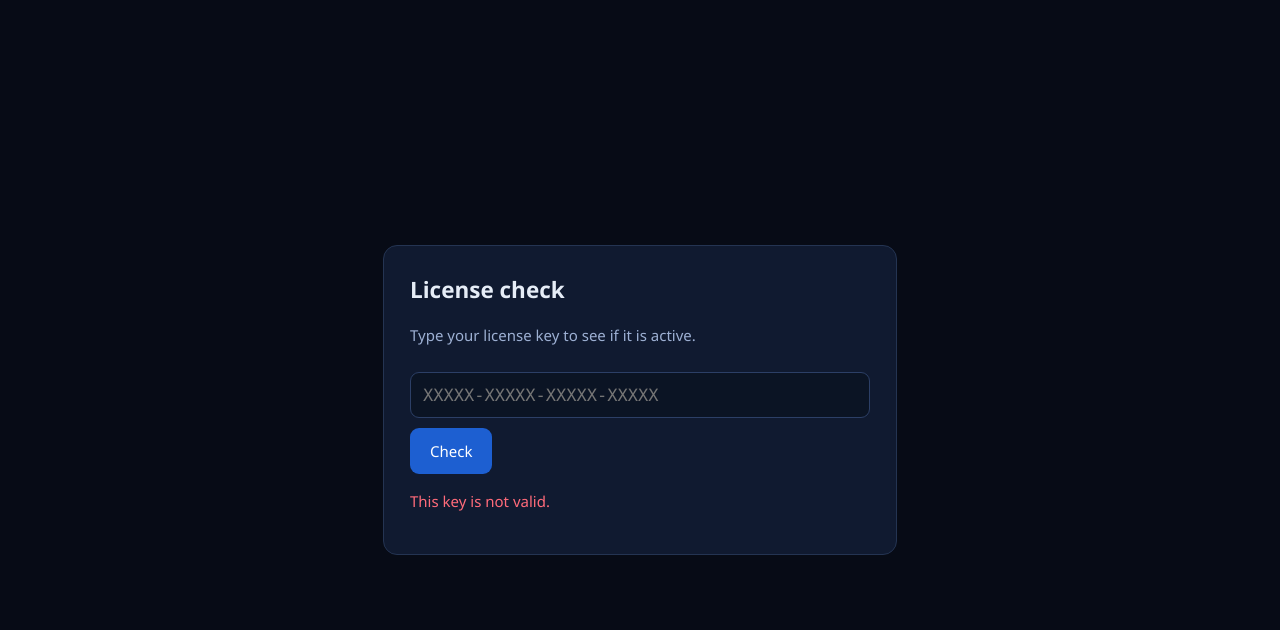
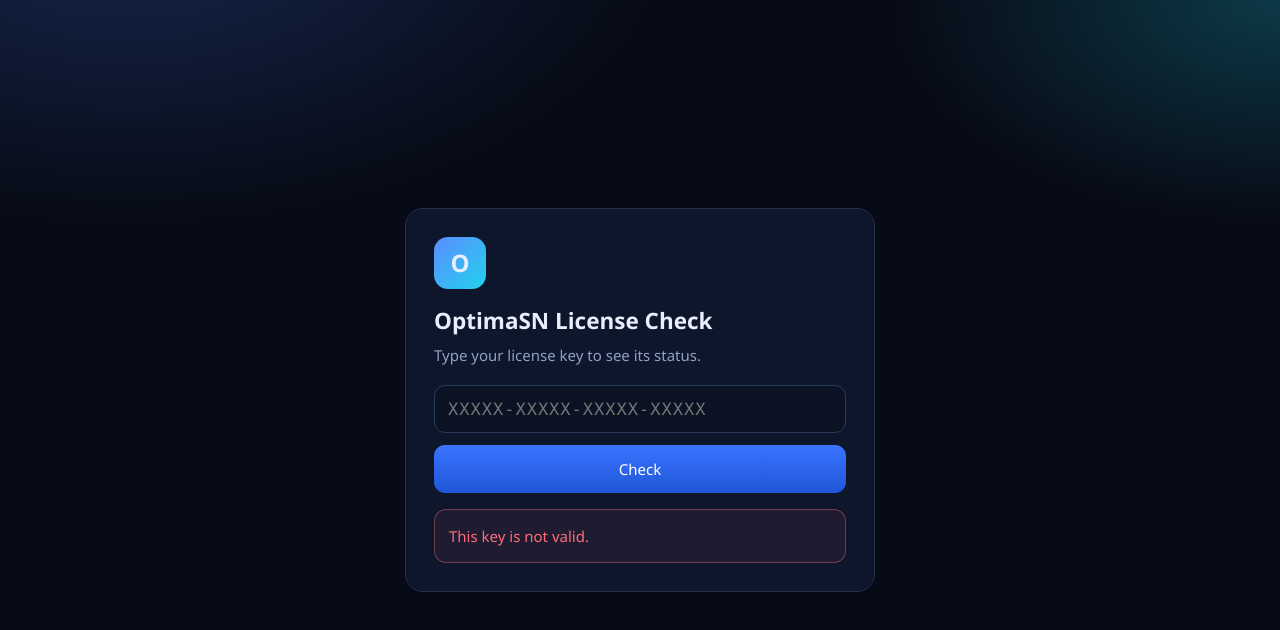
Before and after one commit to SINOBI-Melloflex/Optima-SN-License, a plain HTML site: page check/index.html in a window 1280 px wide. Both pictures are taken after a click on the button "Check". Drawn offline with Linux system fonts and the light colour scheme.

Commit message:
Public check page

```diff
--- a/check/index.html
+++ b/check/index.html
@@ -1,26 +1,33 @@
 <!doctype html><html lang="en"><head><meta charset="utf-8"><meta name="viewport" content="width=device-width,initial-scale=1"><title>OptimaSN License Check</title>
-<style>body{margin:0;min-height:100vh;display:flex;align-items:center;justify-content:center;background:#070b16;color:#e6edf7;font:15px/1.6 "Segoe UI",Arial,sans-serif}
-.c{width:min(460px,92vw);background:#101a30;border:1px solid #243452;border-radius:14px;padding:26px}
-input{width:100%;box-sizing:border-box;padding:12px;border-radius:9px;border:1px solid #2c3f66;background:#0b1424;color:#fff;font:17px Consolas,monospace;margin:10px 0}
-button{padding:11px 20px;border-radius:9px;border:0;background:#1d5fd1;color:#fff;font:inherit;cursor:pointer}.ok{color:#34e0a1}.bad{color:#ff6b7a}</style></head>
-<body><div class="c"><h2 style="margin:0 0 6px">License check</h2><p style="color:#9db0d3">Type your license key to see if it is active.</p>
-<input id="k" placeholder="XXXXX-XXXXX-XXXXX-XXXXX" autocomplete="off"><button id="b">Check</button><p id="r"></p></div>
+<style>*{box-sizing:border-box}body{margin:0;min-height:100vh;display:grid;place-items:center;color:#e8eefb;font:15px/1.6 "Segoe UI",system-ui,Arial,sans-serif;background:radial-gradient(900px 500px at 10% -10%,#16264d 0,transparent 60%),radial-gradient(700px 400px at 100% 0,#0d3947 0,transparent 55%),#070b16}
+.c{width:min(470px,92vw);background:rgba(15,24,48,.85);border:1px solid #23304f;border-radius:18px;padding:28px}
+.logo{width:52px;height:52px;border-radius:14px;background:linear-gradient(135deg,#5b8cff,#22d3ee);display:grid;place-items:center;overflow:hidden;font-weight:800;font-size:24px;margin-bottom:14px}
+.logo img{width:100%;height:100%;object-fit:contain;background:#fff;padding:3px}[hidden]{display:none!important}
+h2{margin:0 0 4px}p{color:#8ea0c4;margin:0 0 12px}
+input{width:100%;padding:13px;border-radius:11px;border:1px solid #2a3b60;background:#0a1223;color:#fff;font:17px Consolas,monospace;letter-spacing:1px;margin:6px 0 12px;outline:none}
+button{width:100%;padding:12px;border-radius:11px;border:0;background:linear-gradient(180deg,#3a74ff,#1f56d8);color:#fff;font:inherit;cursor:pointer}
+#r{margin-top:16px;padding:14px;border-radius:12px;border:1px solid;display:none}#r.ok{display:block;color:#34e0a1;border-color:rgba(52,224,161,.4);background:rgba(52,224,161,.08)}
+#r.bad{display:block;color:#ff6b7a;border-color:rgba(255,107,122,.4);background:rgba(255,107,122,.08)}#r.warn{display:block;color:#fbbf24;border-color:rgba(251,191,36,.4);background:rgba(251,191,36,.08)}</style></head>
+<body><div class="c"><div class="logo"><span id="lt">O</span><img src="../logo.png" alt="" hidden onload="this.hidden=false;document.getElementById('lt').hidden=true" onerror="this.remove()"></div>
+<h2>OptimaSN License Check</h2><p>Type your license key to see its status.</p>
+<input id="k" placeholder="XXXXX-XXXXX-XXXXX-XXXXX" autocomplete="off"><button id="b">Check</button><div id="r"></div></div>
 <script>
 document.getElementById('b').onclick=async function(){
- var r=document.getElementById('r');r.className='';r.textContent='Checking...';
+ var r=document.getElementById('r');r.className='';r.textContent='';
+ function out(c,t){r.className=c;r.textContent=t;}
  try{
   var n=document.getElementById('k').value.toUpperCase().replace(/[^A-Z0-9]/g,'');
-  if(n.length<16){r.className='bad';r.textContent='This key is not valid.';return;}
+  if(n.length<16){out('bad','This key is not valid.');return;}
   var d=await crypto.subtle.digest('SHA-256',new TextEncoder().encode('OPTIMASN|'+n));
   var h=Array.from(new Uint8Array(d)).map(function(x){return x.toString(16).padStart(2,'0');}).join('');
   var j=await (await fetch('../licenses.json?t='+Date.now(),{cache:'no-store'})).json();
   var l=(j.licenses||[]).find(function(x){return x.h===h;});
-  if(!l){r.className='bad';r.textContent='This key is not valid.';return;}
-  if(l.status==='revoked'){r.className='bad';r.textContent='This license has been disabled.';return;}
-  if(!l.expires){r.className='ok';r.textContent='Active (lifetime).';return;}
+  if(!l){out('bad','This key is not valid.');return;}
+  if(l.status==='revoked'){out('bad','This license has been disabled.');return;}
+  if(!l.expires){out('ok','Active. Lifetime license.');return;}
   var days=Math.ceil((Date.parse(l.expires+'T23:59:59Z')-Date.now())/864e5);
-  if(days<0){r.className='bad';r.textContent='Expired on '+l.expires+'.';return;}
-  r.className='ok';r.textContent='Active until '+l.expires+' ('+days+' days left).';
- }catch(e){r.className='bad';r.textContent='Could not check now. Try again later.';}
+  if(days<0){out('bad','Expired on '+l.expires+'.');return;}
+  out(days<=7?'warn':'ok','Active until '+l.expires+' ('+days+' days left).');
+ }catch(e){out('bad','Could not check now. Try again later.');}
 };
 </script></body></html>
```
